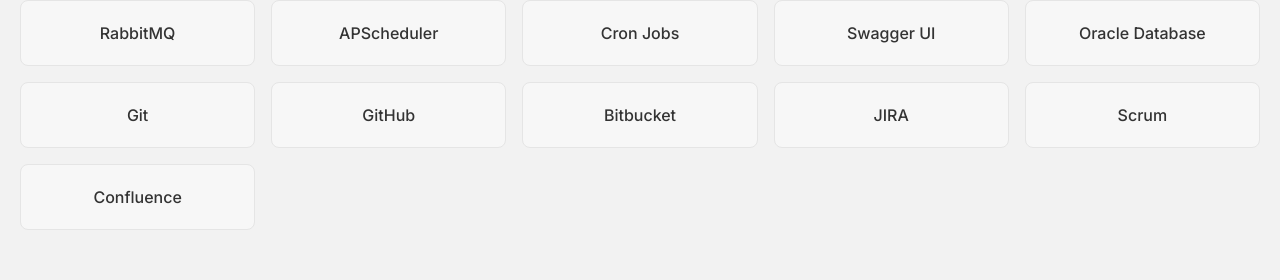
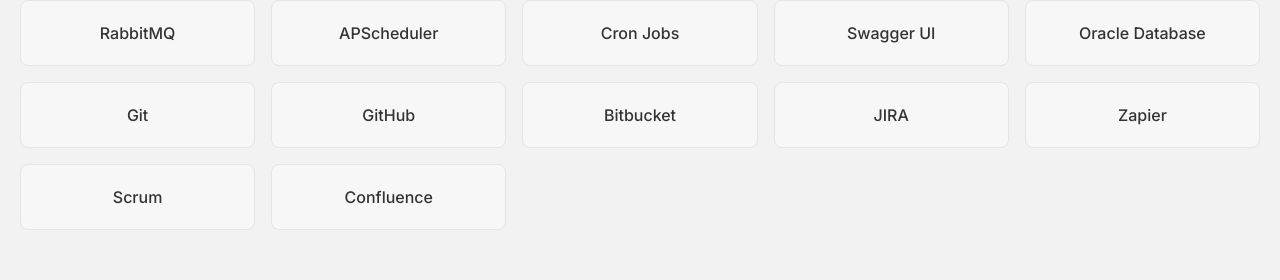
Before and after one commit to KavyaChokkalingam21/Portfolio-Latest, a plain HTML site: page index.html in a window 1280 px wide. Shown: the part 614-894 px from the top of the page. Drawn offline with nearby package versions, Linux system fonts and the light colour scheme.

Commit message:
Codes changes done to add  Zapier to the skills list in index.html

```diff
--- a/index.html
+++ b/index.html
@@ -107,6 +107,9 @@
                     <h3>JIRA</h3>
                 </div>
                 <div class="skill-item">
+                    <h3>Zapier</h3>
+                </div>
+                <div class="skill-item">
                     <h3>Scrum</h3>
                 </div>
                 <div class="skill-item">
```
